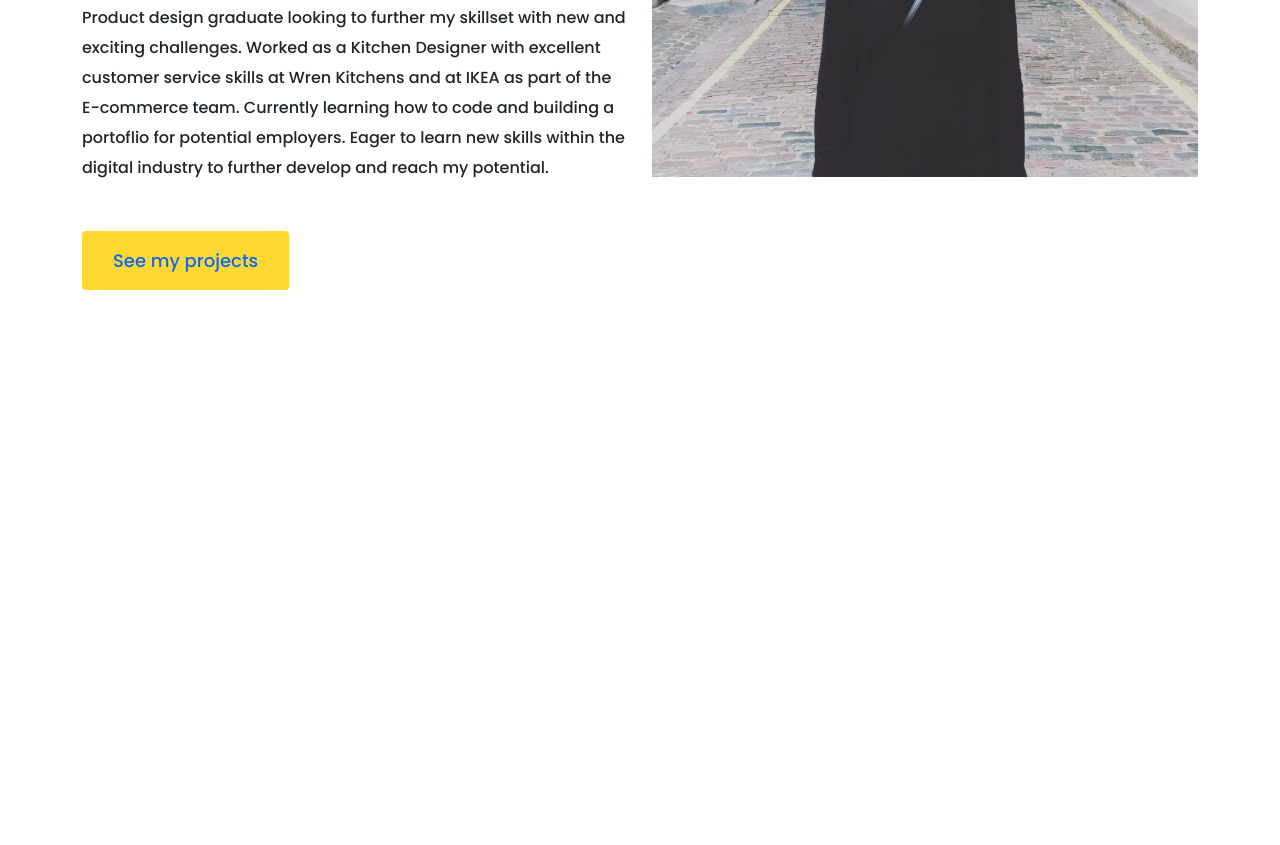
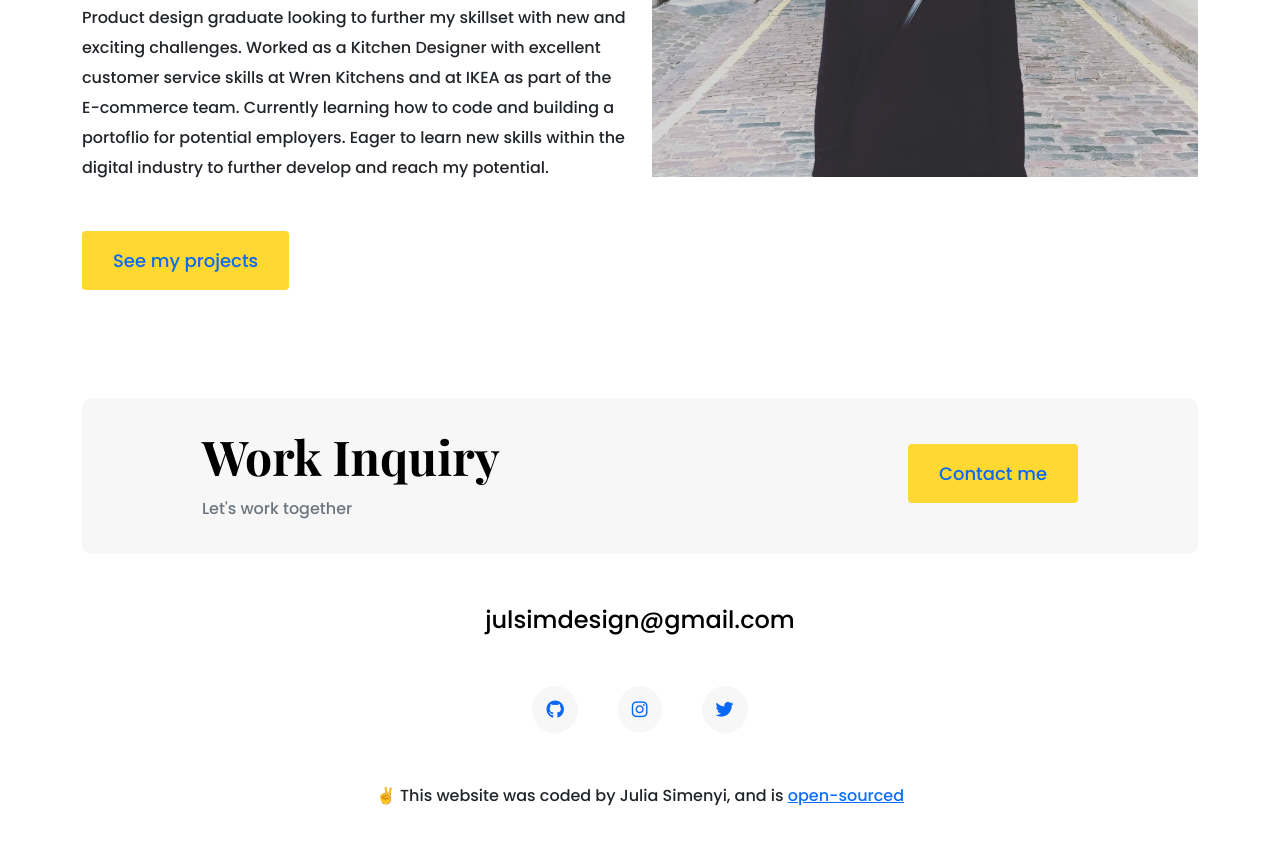
Before and after one commit to julsim2018/JulSim_Portfolio, a plain HTML site: page about.html in a window 1280 px wide. Shown: the part 499-1344 px from the top of the page. Before the commit the page ends 837 px from the top, so only its background shows below. Drawn offline with nearby package versions, Linux system fonts and the light colour scheme; a web font is replaced by a local one.

Commit message:
Added footer

```diff
--- a/about.html
+++ b/about.html
@@ -89,6 +89,47 @@
           />
         </div>
       </div>
+      <footer>
+        <div class="contact-box justify-content-between mb-5 d-none d-md-flex">
+          <div>
+            <h3>Work Inquiry</h3>
+            <p class="text-muted">Let's work together</p>
+          </div>
+          <div>
+            <a
+              href="/contact.html"
+              class="btn btn-branding mt-3"
+              title="Contact Julia"
+            >
+              Contact me
+            </a>
+          </div>
+        </div>
+        <div class="d-flex justify-content-center mb-5">
+          <a
+            href="mailto:julsimdesign@gmail.com"
+            class="email-link"
+            title="Email Julia"
+          >
+            julsimdesign@gmail.com
+          </a>
+        </div>
+        <div class="social-links d-flex justify-content-center">
+          <a href="#" target="_blank" title="GitHub Profile">
+            <i class="fab fa-github"></i>
+          </a>
+          <a href="#" target="_blank" title="instragram Profile">
+            <i class="fab fa-instagram"></i>
+          </a>
+          <a href="#" target="_blank" title="Twitter Profile">
+            <i class="fab fa-twitter"></i>
+          </a>
+        </div>
+        <p class="text-center mt-5">
+          ✌️ This website was coded by Julia Simenyi, and is
+          <a href="#" target="_blank"> open-sourced </a>
+        </p>
+      </footer>
     </div>
   </body>
 </html>
```
Also changed, not shown: contact.html (+41 -0 lines), work.html (+41 -0 lines).
